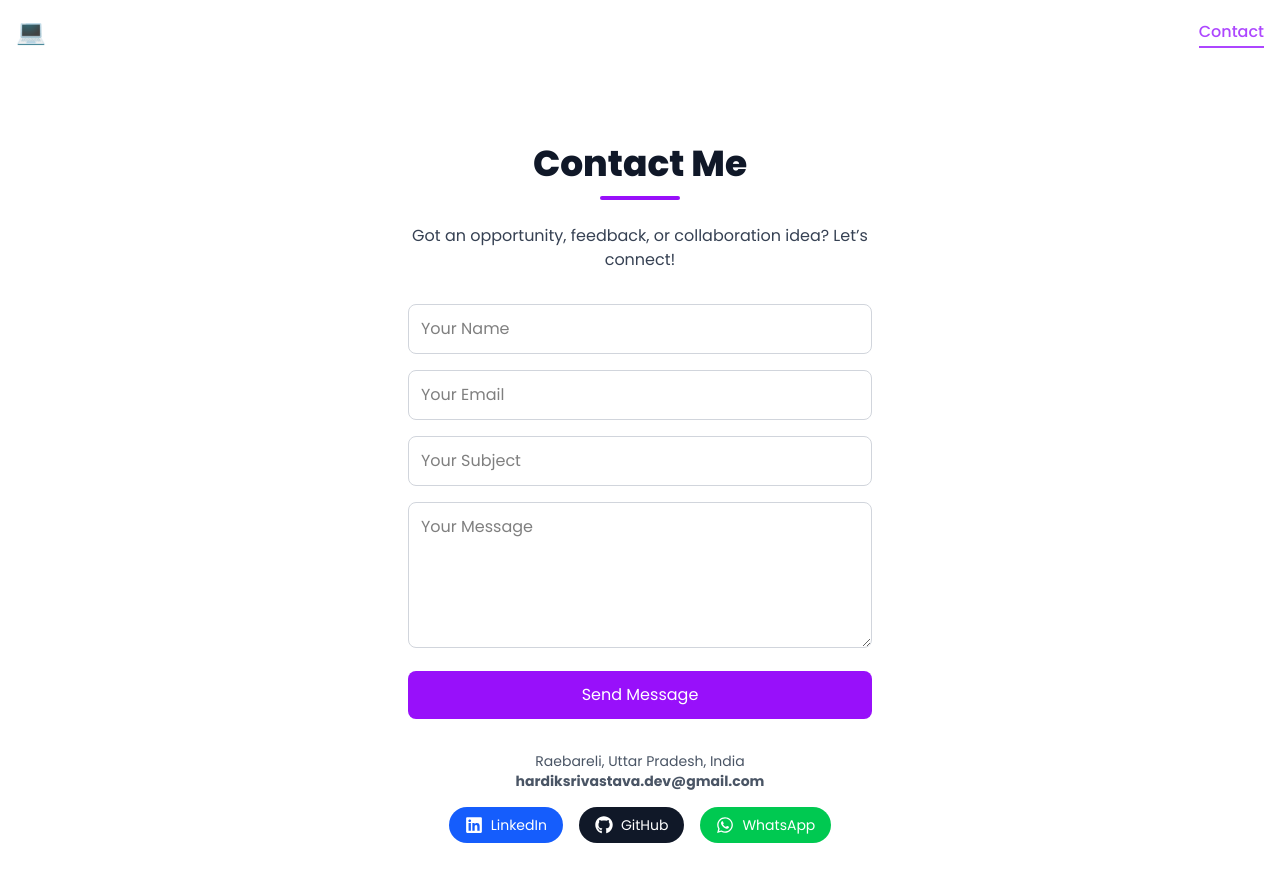
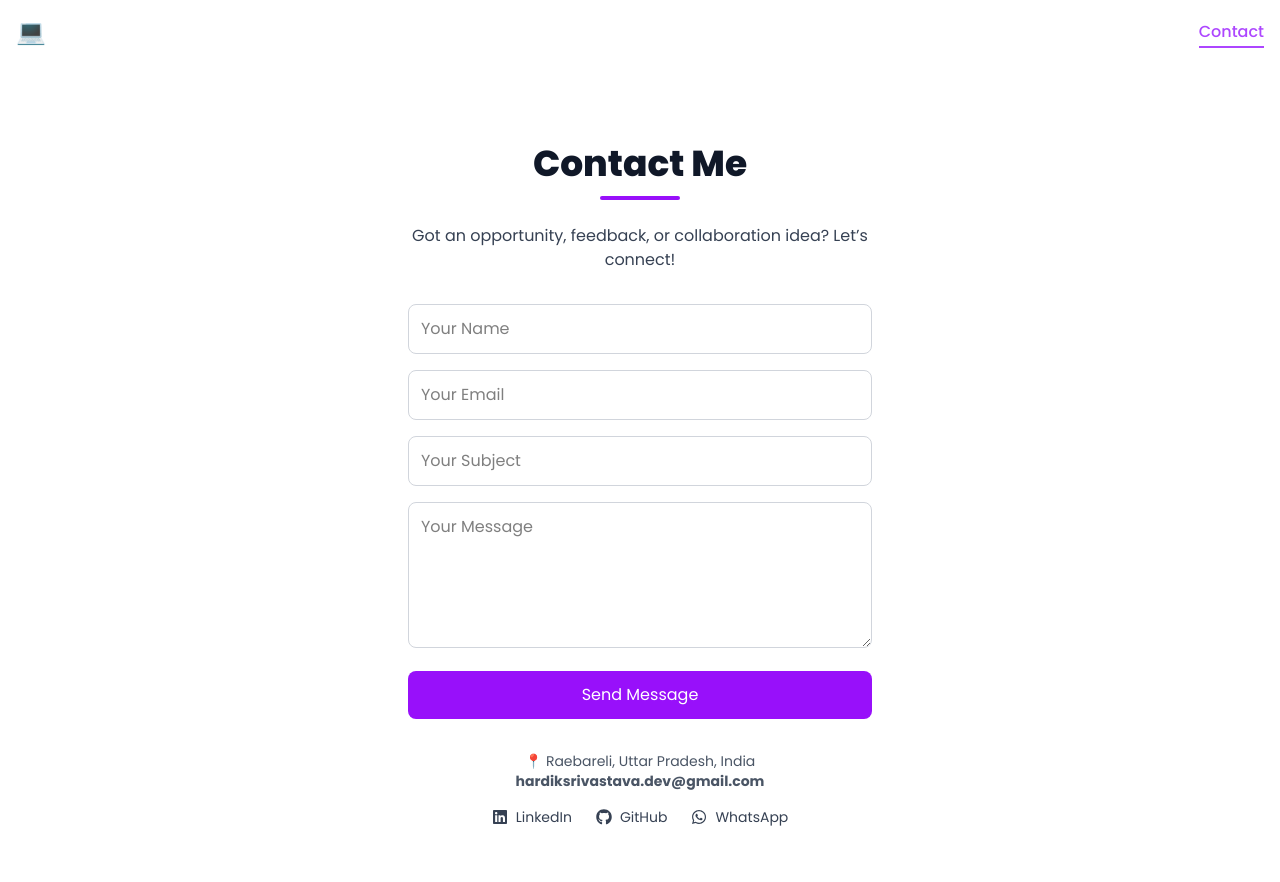
Before and after one commit to hardiksrivastavaa/Portfolio, a React (Vite) app: page /contact in a window 1280 px wide. Shown: the top 882 px of the page. Built offline with nearby package versions, Linux system fonts and the light colour scheme.

Commit message:
Update Contact.jsx

```diff
--- a/src/pages/Contact.jsx
+++ b/src/pages/Contact.jsx
@@ -246,35 +246,38 @@ const Contact = () => {
         data-aos-delay="200"
       >
         <p className="mb-4">
-          Raebareli, Uttar Pradesh, India <br />
-          <strong mail:to="hardiksrivastava.dev@gmail.com">hardiksrivastava.dev@gmail.com</strong>
+          📍 Raebareli, Uttar Pradesh, India <br />
+          <strong>hardiksrivastava.dev@gmail.com</strong>
         </p>
 
-        {/* Social Links with Icons */}
-        <div className="flex justify-center gap-4">
+        {/* Simple Social Links */}
+        <div className="flex justify-center gap-6 text-gray-700">
           <a
             href="http://linkedin.com/in/hardiksrivastavaa"
             target="_blank"
             rel="noopener noreferrer"
-            className="flex items-center gap-2 bg-blue-600 text-white px-4 py-2 rounded-full text-sm hover:bg-blue-700 transition"
+            className="flex items-center gap-2 hover:text-purple-600 transition"
           >
-            <FaLinkedin className="text-lg" /> LinkedIn
+            <FaLinkedin className="text-base" />
+            LinkedIn
           </a>
           <a
             href="https://github.com/hardiksrivastavaa"
             target="_blank"
             rel="noopener noreferrer"
-            className="flex items-center gap-2 bg-gray-900 text-white px-4 py-2 rounded-full text-sm hover:bg-black transition"
+            className="flex items-center gap-2 hover:text-purple-600 transition"
           >
-            <FaGithub className="text-lg" /> GitHub
+            <FaGithub className="text-base" />
+            GitHub
           </a>
           <a
             href="https://wa.me/917080825827"
             target="_blank"
             rel="noopener noreferrer"
-            className="flex items-center gap-2 bg-green-500 text-white px-4 py-2 rounded-full text-sm hover:bg-green-600 transition"
+            className="flex items-center gap-2 hover:text-purple-600 transition"
           >
-            <FaWhatsapp className="text-lg" /> WhatsApp
+            <FaWhatsapp className="text-base" />
+            WhatsApp
           </a>
         </div>
       </div>
```
